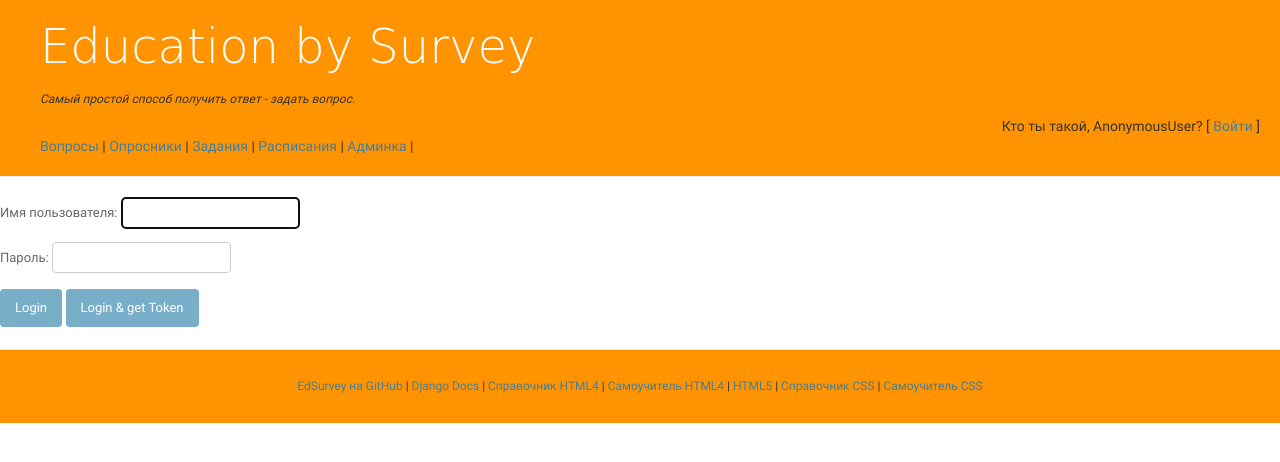
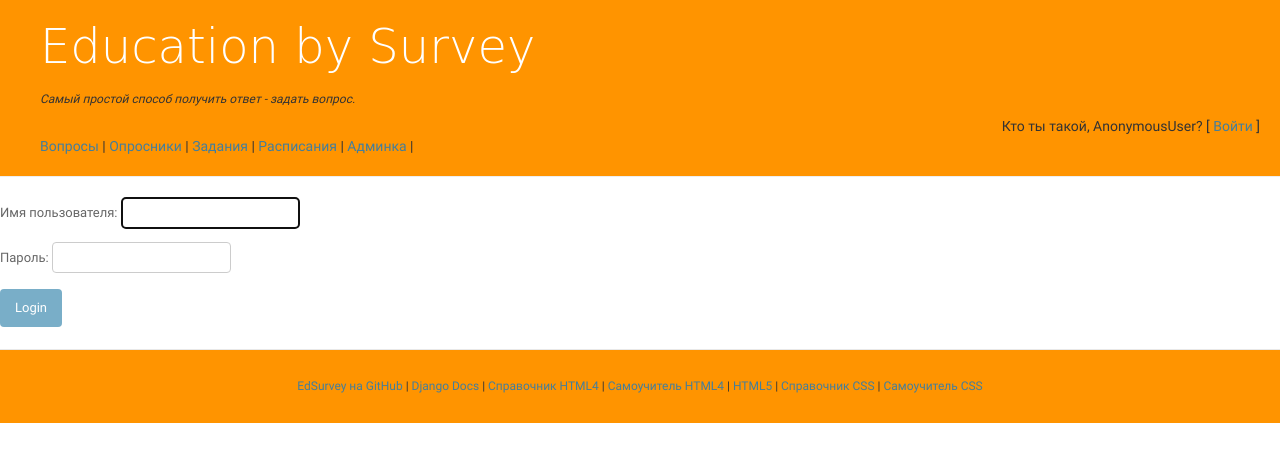
Before and after one commit to EdSurvey/basefunc, a Django app: page /login in a window 1280 px wide. Shown: the top 462 px of the page. Run offline with Django 3.2, Linux system fonts and the light colour scheme; some libraries are stand-ins or nearby versions.

Commit message:
#69 Fix bug with show token.key in message

```diff
--- a/EdSurvey/clients/templates/aka.html
+++ b/EdSurvey/clients/templates/aka.html
@@ -3,6 +3,7 @@
 
 {% if person %}
     <h3>Вы вошли как {{person}}!</h3>
+    <i>Your's thoken is {{token.key}}</i>
     <h4>Выберите другую Личность:</h4>
 
     <form action="{% url 'clients:aka' %}" method="post">
--- a/EdSurvey/clients/templates/login.html
+++ b/EdSurvey/clients/templates/login.html
@@ -5,7 +5,6 @@
     {{form.as_p}}
     {% csrf_token %}
     <input type="submit" value="Login">
-    <input type="submit" value="Login & get Token" name="Token">
 </form>
 
 {% endblock %}
--- a/EdSurvey/clients/views.py
+++ b/EdSurvey/clients/views.py
@@ -1,6 +1,6 @@
 #  clients.views
 from rest_framework.authtoken.models import Token
-from django.contrib import messages
+from django.contrib.auth.decorators import login_required
 from django.shortcuts import render, redirect, get_object_or_404
 from django.contrib.auth.forms import AuthenticationForm
 from django.contrib.auth import authenticate, login, logout
@@ -47,9 +47,6 @@ def log_in(request):
                 touch_person(active_person)
             request.session['person_id'] = active_person.id
 
-            if request.POST.get("Token"):
-                token, created = Token.objects.get_or_create(user=user)
-                messages.add_message(request, messages.INFO, "Your's token is ".format(token.key))
             try:
                 return redirect(request.GET['next'])
             except MultiValueDictKeyError:
@@ -66,6 +63,7 @@ def log_out(request):
     return redirect(reverse('homepage'))
 
 
+@login_required(login_url='login')
 def aka(request):
     if request.method == 'POST' and request.POST.get("Ok") and request.POST.get('choice'):
         person_id = request.POST.get('choice')
@@ -74,8 +72,10 @@ def aka(request):
         request.session['person_id'] = person.id
         return redirect(reverse('homepage'))
     persons = Person.objects.filter(user=request.user)
+    token, created = Token.objects.get_or_create(user=request.user)
     return render(request,
                   'aka.html',
                   {
                       'persons': persons,
+                      'token': token,
                   },)
```
